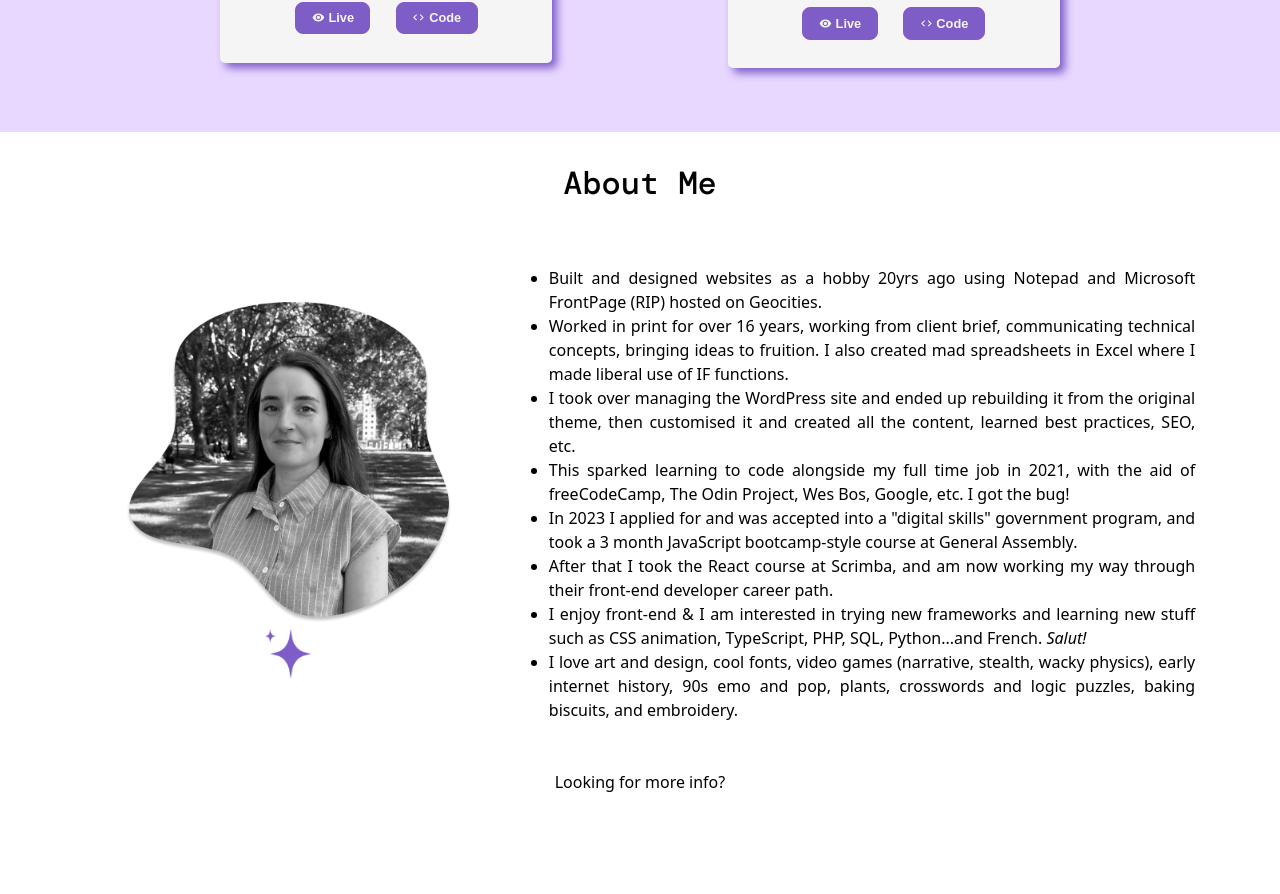
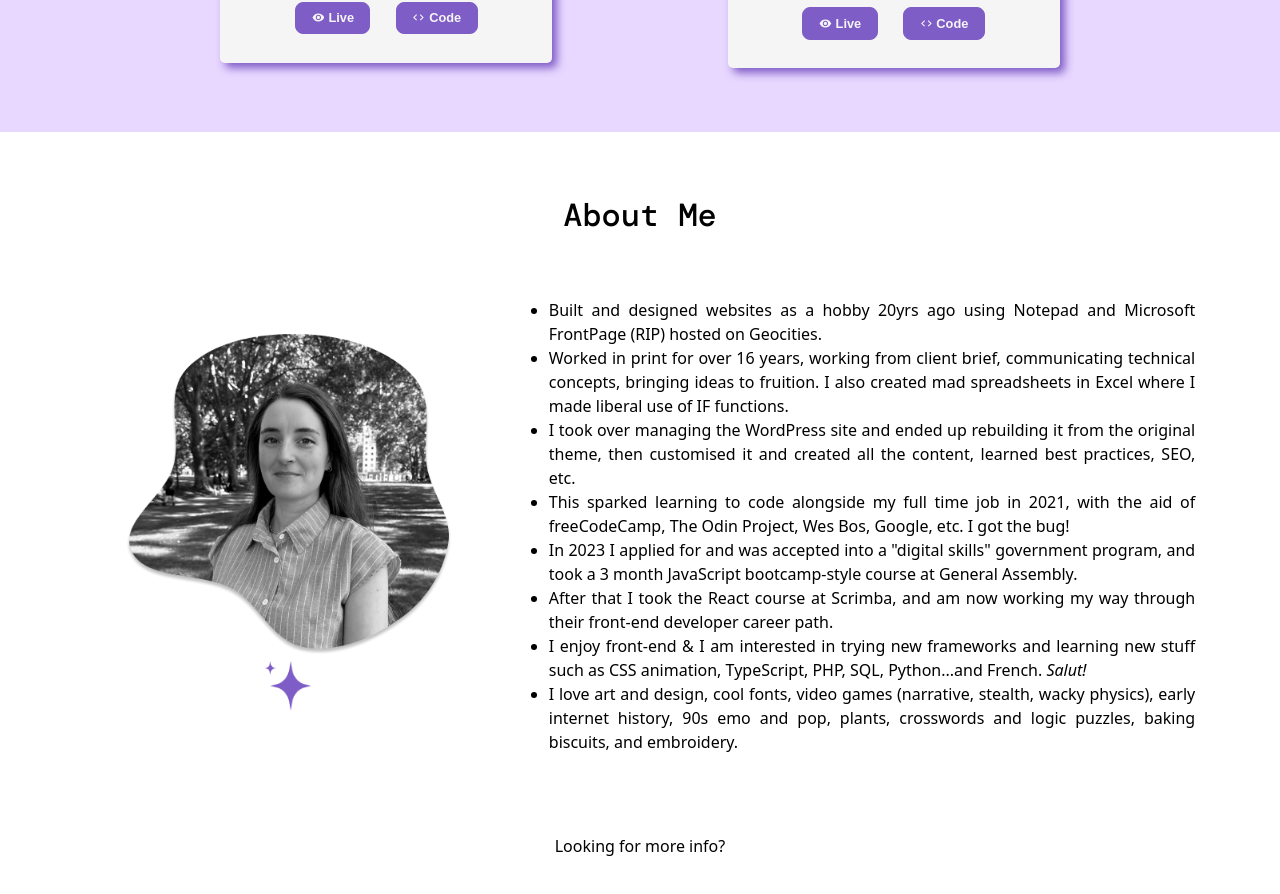
Before and after one commit to mchlol/portfolio-23, a React (Vite) app: page / in a window 1280 px wide. Shown: the part 3470-4364 px from the top of the page. Built offline with nearby package versions, Linux system fonts and the light colour scheme; some icons are missing.

Commit message:
convert parent element from div to section:

```diff
--- a/src/components/About.jsx
+++ b/src/components/About.jsx
@@ -6,7 +6,7 @@ import Sparks from '../assets/sparks.png'
 
 export default function About() {
     return (
-        <div className="about-section">
+        <section className="about-section">
 
             <h2 className="section-header">About Me</h2>
 
@@ -42,7 +42,7 @@ export default function About() {
 
             </div>
 
-        </div>
+        </section>
 
     )
 }
```
